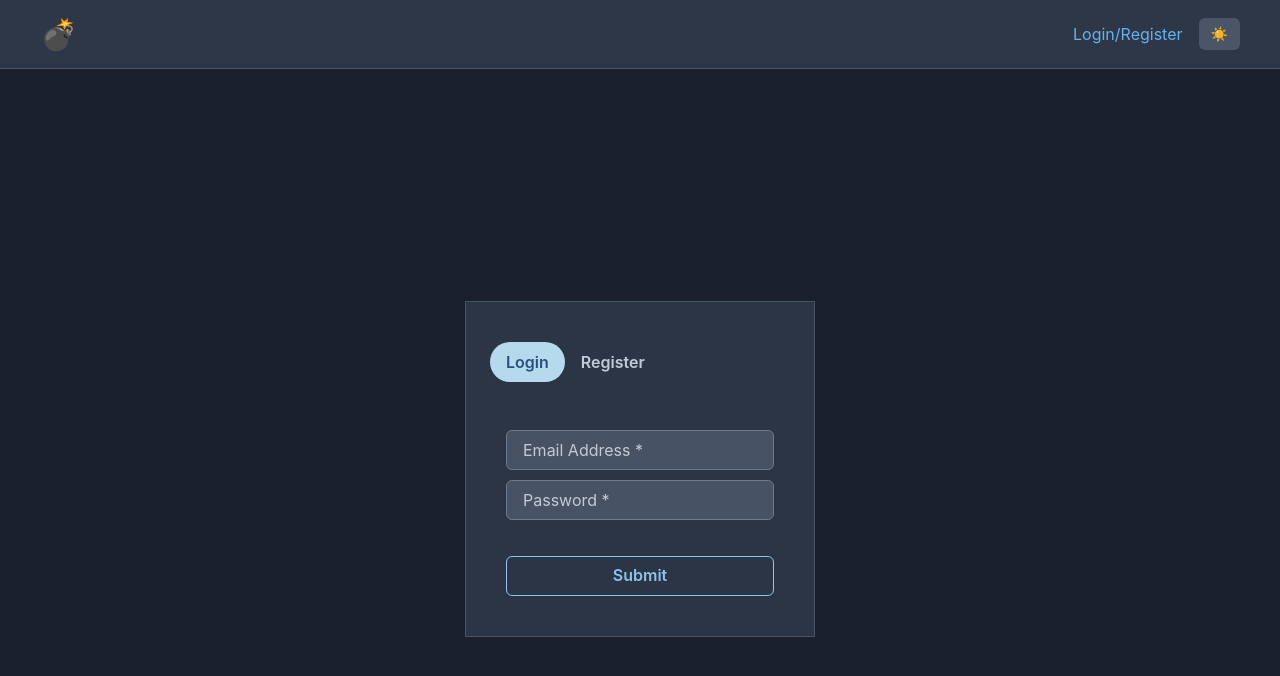
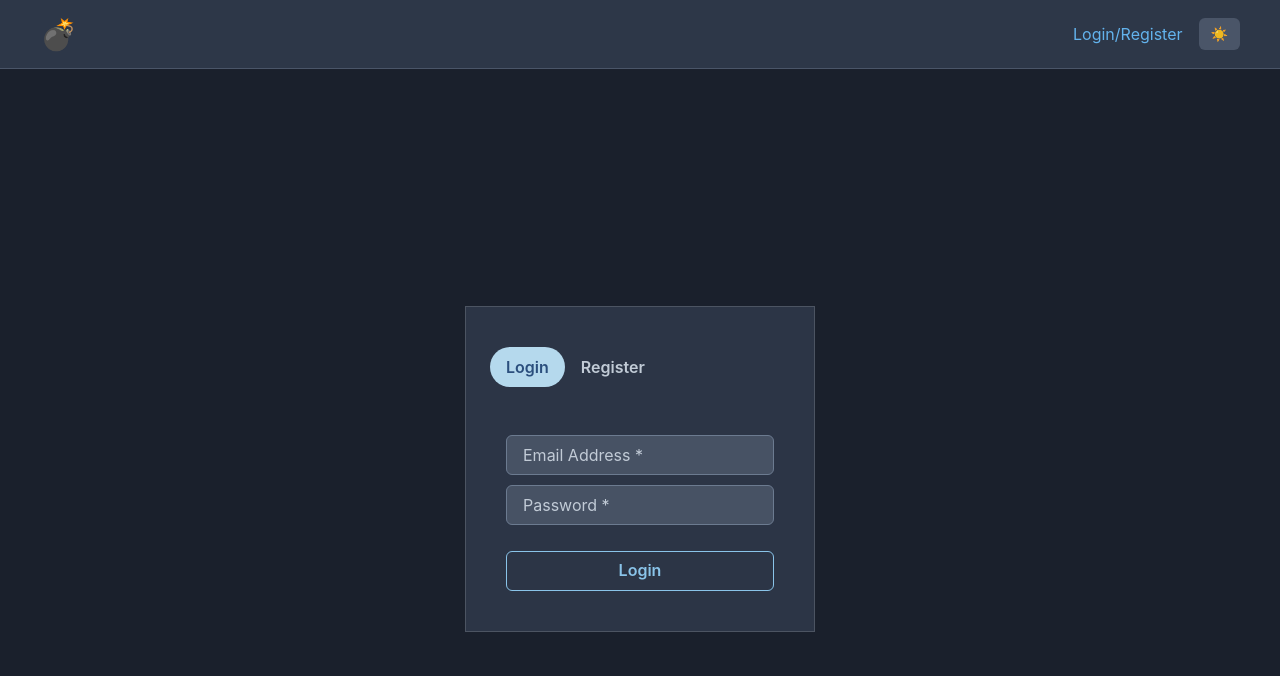
Before and after one commit to joshu-hua/ms, a Next.js app: page /userauth in a window 1280 px wide. Shown: the top 676 px of the page. Built offline with nearby package versions, Linux system fonts and the light colour scheme.

Commit message:
login functinoality done

```diff
--- a/src/components/Leaderboard.tsx
+++ b/src/components/Leaderboard.tsx
@@ -8,7 +8,7 @@ const Leaderboard = () => {
                 Leaderboard
             </Heading>
             <Box>
-                <Tabs variant="enclosed">
+                <Tabs variant="soft-rounded">
                     <TabList>
                         <Tab _selected={{ bg: "surface-bg", color: "text-primary" }}>Easy</Tab>
                         <Tab _selected={{ bg: "surface-bg", color: "text-primary" }}>Medium</Tab>
--- a/src/pages/userauth.tsx
+++ b/src/pages/userauth.tsx
@@ -1,6 +1,6 @@
 import { useState, useReducer, useEffect } from "react";
 import { useRouter } from "next/router";
-import { registerUser } from "@/lib/api";
+import { loginUser, registerUser } from "@/lib/api";
 
 import {
     Box,
@@ -19,7 +19,36 @@ import {
     TabPanels
 } from "@chakra-ui/react";
 import Header from "@/components/Header";
-import { CreateUserRequest } from "@/types";
+import { CreateUserRequest, LoginRequest } from "@/types";
+
+
+type LoginState = {
+    email: string;
+    password: string;
+}
+
+
+type LoginAction =
+    | { type: "CHANGE_EMAIL_LOGIN"; payload: string }
+    | { type: "CHANGE_PASSWORD_LOGIN"; payload: string };
+
+
+const initialLoginState = {
+    email: "",
+    password: "",
+};
+
+
+function loginReducer(state: LoginState, action: LoginAction) {
+    switch (action.type) {
+        case "CHANGE_EMAIL_LOGIN":
+            return { ...state, email: action.payload };
+        case "CHANGE_PASSWORD_LOGIN":
+            return { ...state, password: action.payload };
+        default:
+            return state;
+    }
+}
 
 type SignUpState = {
     username: string;
@@ -27,7 +56,6 @@ type SignUpState = {
     password: string;
     confirmPassword: string;
 }
-
 // actions for the reducer (modification of states)
 type SignUpAction =
     | { type: "CHANGE_USER_NAME"; payload: string }
@@ -62,8 +90,10 @@ function signUpReducer(state: SignUpState, action: SignUpAction): SignUpState {
 const UserAuth = () => {
     const router = useRouter();
     const [state, dispatch] = useReducer(signUpReducer, initialState);
+    const [loginState, loginDispatch] = useReducer(loginReducer, initialLoginState);
     const [isLoading, setIsLoading] = useState(false);
-    const [error, setError] = useState<string | null>(null);
+    const [error, setError] = useState<string | null>(null); // for signup
+    const [loginError, setLoginError] = useState<string | null>(null); // for login
 
     // validate all fields in the form
     // email must be valid, password must be strong
@@ -132,7 +162,7 @@ const UserAuth = () => {
         return true;
     };
 
-    const handleSubmit = async (e: React.FormEvent) => {
+    const handleRegister = async (e: React.FormEvent) => {
         e.preventDefault();
 
         if (!validateForm()) {
@@ -167,6 +197,52 @@ const UserAuth = () => {
 
     };
 
+    const handleLogin = async (e: React.FormEvent) => {
+        e.preventDefault();
+
+        if (!loginState.email || !loginState.password) {
+            setLoginError("Email and password are required");
+            return;
+        }
+
+        if (!validateEmail(loginState.email)) {
+            setLoginError("Please enter a valid email address");
+            return;
+        }
+
+        setIsLoading(true); // set loading while we try to login
+        setLoginError(null);
+
+        try {
+            const credentials: LoginRequest = {
+                email: loginState.email,
+                password: loginState.password,
+            };
+
+            const result = await loginUser(credentials);
+
+            if (result.success && result.token) {
+                console.log("Login successful");
+
+                if (typeof window !== "undefined") {
+                    localStorage.setItem("authToken", result.token);
+                }
+
+                router.push("/");
+            } else {
+                // show error message generated in backend
+                setLoginError(result.message || "Login failed. Please try again.");
+            }
+        } catch (error) {
+            console.error("Unexpected error during login:", error);
+            setLoginError("An unexpected error occurred. Please try again.");
+        }
+        finally {
+            setIsLoading(false);
+        }
+
+    };
+
 
     return (
         <>
@@ -195,7 +271,7 @@ const UserAuth = () => {
                             <TabPanels>
                                 <TabPanel pt={12} pb={0}>
 
-                                    <form>
+                                    <form onSubmit={handleLogin}>
                                         <FormControl mb="10px">
                                             <Input
                                                 id="email-login"
@@ -203,6 +279,8 @@ const UserAuth = () => {
                                                 name="email-login"
                                                 type="text"
                                                 placeholder="Email Address *"
+                                                value={loginState.email}
+                                                onChange={(e) => loginDispatch({ type: "CHANGE_EMAIL_LOGIN", payload: e.target.value })}
                                             />
                                         </FormControl>
                                         <FormControl mb="10px">
@@ -212,31 +290,34 @@ const UserAuth = () => {
                                                 name="password-login"
                                                 type="password"
                                                 placeholder="Password *"
+                                                value={loginState.password}
+                                                onChange={(e) => loginDispatch({ type: "CHANGE_PASSWORD_LOGIN", payload: e.target.value })}
                                             />
                                         </FormControl>
-                                        <Flex
-                                            gap={"10px"}
-                                            maxW={"100%"}
-                                            mb={"10px"}
-                                            justify="left"
-                                            alignItems={"center"}
-                                        >
-                                        </Flex>
+                                        {loginError && (
+                                            <Text color="red.500" mb="3" textAlign="center">
+                                                {loginError}
+                                            </Text>
+                                        )}
                                         <Button
+                                            type="submit"
                                             width="50%"
+                                            name="Login"
                                             w={"100%"}
                                             variant={"outline"}
                                             colorScheme="blue"
-                                            mt={4}
+                                            {...loginError ? {} : { mt: 4 }}
+                                            isLoading={isLoading}
+                                            loadingText="Logging in..."
                                         >
-                                            Submit
+                                            Login
                                         </Button>
                                     </form>
                                 </TabPanel>
                                 <TabPanel pt={12} pb={0}>
 
                                     <form
-                                        onSubmit={handleSubmit}
+                                        onSubmit={handleRegister}
                                     >
                                         <FormControl mb="10px">
                                             <Input
@@ -313,7 +394,7 @@ const UserAuth = () => {
                                             variant={"outline"}
                                             colorScheme="blue"
                                         >
-                                            Submit
+                                            Register
                                         </Button>
                                     </form>
                                 </TabPanel>
```
